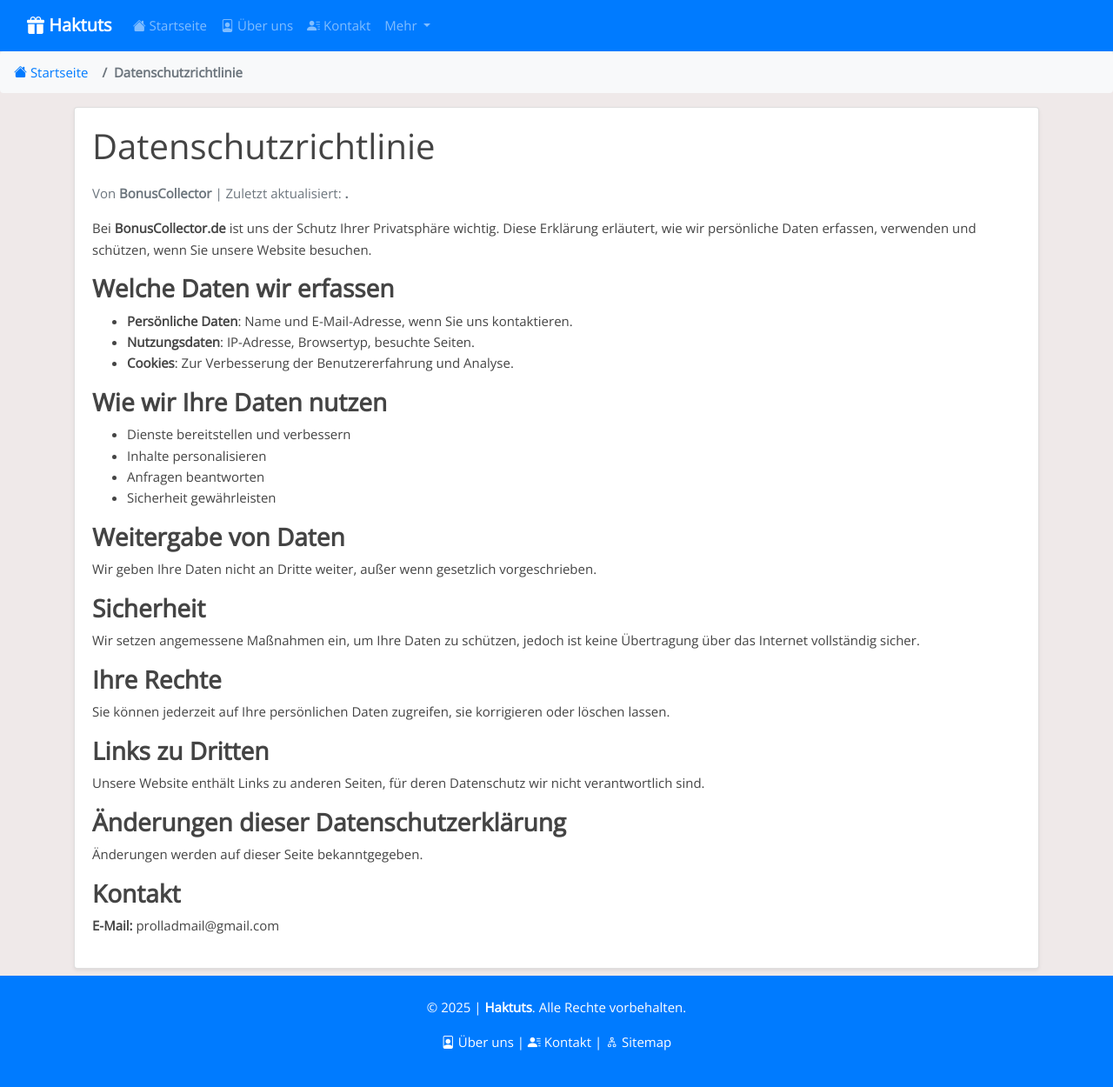
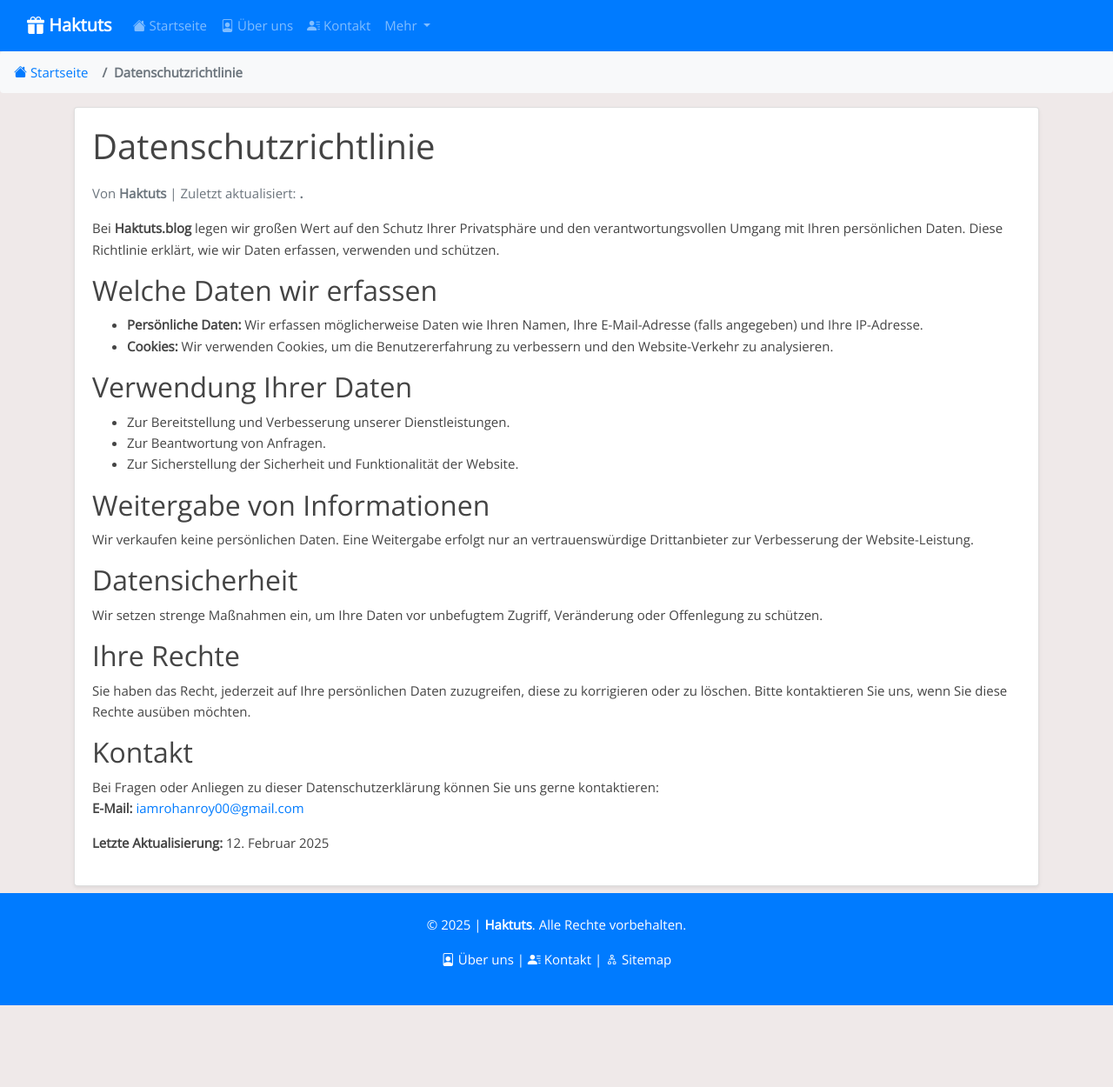
Before and after one commit to iamrohanroy/hkts-blog, a Jekyll site: the page built from _pages/datenschutzrichtlinie.md, in a window 1280 px wide. Shown: the whole page at 87% size. Built offline with Jekyll 4.4.1, drawn with Linux system fonts in a browser that asks for light colours; after the commit the page ends 1156 px from its top, so only the background shows below that.

Commit message:
Update datenschutzrichtlinie.md

```diff
--- a/_pages/datenschutzrichtlinie.md
+++ b/_pages/datenschutzrichtlinie.md
@@ -1,38 +1,33 @@
 ---
 layout: page
 title: "Datenschutzrichtlinie"
-author: "BonusCollector"
+author: "Haktuts"
 date: 2025-01-16
 permalink: /datenschutzrichtlinie/
 ---
 
-> Bei **BonusCollector.de** ist uns der Schutz Ihrer Privatsphäre wichtig. Diese Erklärung erläutert, wie wir persönliche Daten erfassen, verwenden und schützen, wenn Sie unsere Website besuchen.
+Bei **Haktuts.blog** legen wir großen Wert auf den Schutz Ihrer Privatsphäre und den verantwortungsvollen Umgang mit Ihren persönlichen Daten. Diese Richtlinie erklärt, wie wir Daten erfassen, verwenden und schützen.
 
-### **Welche Daten wir erfassen**
-- **Persönliche Daten**: Name und E-Mail-Adresse, wenn Sie uns kontaktieren.
-- **Nutzungsdaten**: IP-Adresse, Browsertyp, besuchte Seiten.
-- **Cookies**: Zur Verbesserung der Benutzererfahrung und Analyse.
+## Welche Daten wir erfassen
+- **Persönliche Daten:** Wir erfassen möglicherweise Daten wie Ihren Namen, Ihre E-Mail-Adresse (falls angegeben) und Ihre IP-Adresse.
+- **Cookies:** Wir verwenden Cookies, um die Benutzererfahrung zu verbessern und den Website-Verkehr zu analysieren.
 
-### **Wie wir Ihre Daten nutzen**
-- Dienste bereitstellen und verbessern
-- Inhalte personalisieren
-- Anfragen beantworten
-- Sicherheit gewährleisten
+## Verwendung Ihrer Daten
+- Zur Bereitstellung und Verbesserung unserer Dienstleistungen.
+- Zur Beantwortung von Anfragen.
+- Zur Sicherstellung der Sicherheit und Funktionalität der Website.
 
-### **Weitergabe von Daten**
-Wir geben Ihre Daten nicht an Dritte weiter, außer wenn gesetzlich vorgeschrieben.
+## Weitergabe von Informationen
+Wir verkaufen keine persönlichen Daten. Eine Weitergabe erfolgt nur an vertrauenswürdige Drittanbieter zur Verbesserung der Website-Leistung.
 
-### **Sicherheit**
-Wir setzen angemessene Maßnahmen ein, um Ihre Daten zu schützen, jedoch ist keine Übertragung über das Internet vollständig sicher.
+## Datensicherheit
+Wir setzen strenge Maßnahmen ein, um Ihre Daten vor unbefugtem Zugriff, Veränderung oder Offenlegung zu schützen.
 
-### **Ihre Rechte**
-Sie können jederzeit auf Ihre persönlichen Daten zugreifen, sie korrigieren oder löschen lassen.
+## Ihre Rechte
+Sie haben das Recht, jederzeit auf Ihre persönlichen Daten zuzugreifen, diese zu korrigieren oder zu löschen. Bitte kontaktieren Sie uns, wenn Sie diese Rechte ausüben möchten.
 
-### **Links zu Dritten**
-Unsere Website enthält Links zu anderen Seiten, für deren Datenschutz wir nicht verantwortlich sind.
+## Kontakt
+Bei Fragen oder Anliegen zu dieser Datenschutzerklärung können Sie uns gerne kontaktieren:
+**E-Mail:** [iamrohanroy00@gmail.com](mailto:iamrohanroy00@gmail.com)
 
-### **Änderungen dieser Datenschutzerklärung**
-Änderungen werden auf dieser Seite bekanntgegeben.
-
-### **Kontakt**
-**E-Mail:** prolladmail@gmail.com
+**Letzte Aktualisierung:** 12. Februar 2025
```
